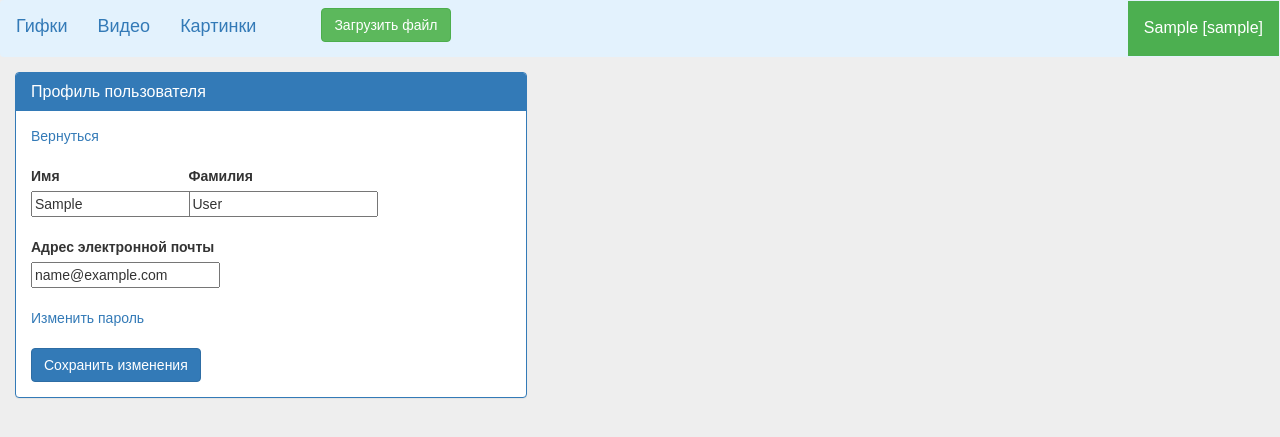
After one commit to endlessnights/gifcol_proj, a Django app: page /user/settings/ in a window 1280 px wide. The commit adds this page. Shown: the top 437 px of the page. Run offline with Django 3.2, Linux system fonts and the light colour scheme; the visitor is signed in with stand-in values (Sample User, id 1); some libraries are stand-ins or nearby versions.

Commit message:
Профиль, настройки
Добавил профиль пользователя + вкладки для вывода Избранного и загруженного, а также, добавил ниспадающее меню и страницу настроек.

```diff
--- a/gifcol_app/forms.py
+++ b/gifcol_app/forms.py
@@ -1,5 +1,6 @@
 from django import forms
 from django.contrib.auth.models import User
+from django.contrib.auth.forms import UserChangeForm
 from .models import mediamodel
 
 class MediaAddForm(forms.ModelForm):
@@ -14,3 +15,13 @@ class MediaAddForm(forms.ModelForm):
             'medialink',
             'filetype',
         )
+
+class EditProfileForm(UserChangeForm):
+    class Meta:
+        model = User
+        fields = (
+            'email',
+            'first_name',
+            'last_name',
+            'password'
+        )
--- a/gifcol_app/static/css/main.css
+++ b/gifcol_app/static/css/main.css
@@ -4,53 +4,53 @@ img, video {
   vertical-align: top;
 }
 /* Masonry grid */
-.masonry {
+.masonrygal {
   transition: all .2s ease-in-out;
   column-gap: 20px;
   column-fill: initial;
 }
 
 /* Masonry item */
-.masonry .brick {
+.masonrygal .brick {
   margin-bottom: 30px;
   display: inline-block; /* Fix the misalignment of items */
   vertical-align: top; /* Keep the item on the very top */
 }
 
 /* Masonry image effects */
-.masonry .brick img {
+.masonrygal .brick img {
   transition: all .1s ease-in-out;
   backface-visibility: hidden; /* Remove Image flickering on hover */
 }
 
-.masonry .brick:hover img {
+.masonrygal .brick:hover img {
   opacity: .75;
 }
 
 /* Bordered masonry */
-.masonry.bordered {
+.masonrygal.bordered {
   column-rule: 1px solid #eee;
   column-gap: 50px;
 }
 
-.masonry.bordered .brick {
+.masonrygal.bordered .brick {
   padding-bottom: 25px;
   margin-bottom: 25px;
   border-bottom: 1px solid #eee;
 }
 
 /* Gutterless masonry */
-.masonry.gutterless {
+.masonrygal.gutterless {
   column-gap: 0;
 }
 
-.masonry.gutterless .brick {
+.masonrygal.gutterless .brick {
   margin-bottom: 0;
 }
 
 /* Masonry on tablets */
 @media only screen and (min-width: 768px) and (max-width: 1023px) {
-  .masonry {
+  .masonrygal {
     column-count: 3;
   }
 }
@@ -65,7 +65,51 @@ img, video {
     letter-spacing: 1px;
   }
 
-  .masonry {
+  .masonrygal {
     column-count: 6;
   }
 }
+ /* Dropdown Button */
+.dropbtn {
+  background-color: #4CAF50;
+  color: white;
+  padding: 16px;
+  font-size: 16px;
+  border: none;
+}
+
+/* The container <div> - needed to position the dropdown content */
+.dropdown {
+  position: relative;
+  display: inline-block;
+}
+
+/* Dropdown Content (Hidden by Default) */
+.dropdown-content {
+  display: none;
+  position: absolute;
+  background-color: #f1f1f1;
+  min-width: 160px;
+  box-shadow: 0px 8px 16px 0px rgba(0,0,0,0.2);
+  z-index: 1;
+}
+
+/* Links inside the dropdown */
+.dropdown-content a {
+  color: black;
+  padding: 12px 16px;
+  text-decoration: none;
+  display: block;
+}
+
+/* Change color of dropdown links on hover */
+.dropdown-content a:hover {background-color: #ddd;}
+
+/* Show the dropdown menu on hover */
+.dropdown:hover .dropdown-content {display: block;}
+
+/* Change the background color of the dropdown button when the dropdown content is shown */
+.dropdown:hover .dropbtn {background-color: #3e8e41;}
+.contaner-profile{
+padding-left:15px;
+}
--- a/gifcol_app/templates/app/base.html
+++ b/gifcol_app/templates/app/base.html
@@ -2,21 +2,34 @@
 <html lang="en">
 <head>
     {% load static %}
-    <link rel="stylesheet" href="{% static 'css/main.css' %}"/>
+        <link rel="stylesheet" href="{% static 'css/main.css' %}"/>
     <link rel="stylesheet" href="https://maxcdn.bootstrapcdn.com/bootstrap/3.4.1/css/bootstrap.min.css">
     <script src="https://ajax.googleapis.com/ajax/libs/jquery/3.5.1/jquery.min.js"></script>
     <script src="https://maxcdn.bootstrapcdn.com/bootstrap/3.4.1/js/bootstrap.min.js"></script>
+    <link rel="stylesheet" href="{% static 'css/lightbox.min.css' %}"/>
+    <link rel="stylesheet" href="{% static 'css/animated-masonry-gallery.css' %}"/>
+    <script type="text/javascript" src="{% static 'js/jquery-2.js' %}"></script>
+    <script type="text/javascript" src="{% static 'js/jquery.js' %}"></script>
+    <script type="text/javascript" src="{% static 'js/animated-masonry-gallery.js' %}"></script>
+    <script type="text/javascript" src="{% static 'js/lightbox.min.js' %}"></script>
     <meta charset="UTF-8">
     <title>Meme Archive</title>
 </head>
 <body>
-<nav class="navbar navbar-light" style="background-color: #e3f2fd;">
+<nav class="navbar navbar-light" style="background-color: #e3f2fd;margin-bottom:0px;">
     <a class="navbar-brand" href="/">Гифки</a>
     <a class="navbar-brand" href="/video">Видео</a>
     <a class="navbar-brand" href="/img">Картинки</a>
     {% if user.is_authenticated %}
     <button style="margin-top:0.5em;margin-left:50px;" class="btn btn-success"><a style="color:white;" href="/new">Загрузить файл</a></button>
-    <a style="float:right;" class="navbar-brand" href="/logout">Выйти</a>
+    <div class="dropdown" style="float:right;">
+        <button class="dropbtn">{{request.user.get_short_name}} [{{request.user.username}}]</button>
+        <div class="dropdown-content">
+            <a href="{% url 'get_user_profile' username=request.user %}">Профиль</a>
+            <a href="/user/settings/">Настройки</a>
+            <a href="/logout">Выйти</a>
+        </div>
+    </div>
     {%endif%}
     {% if not user.is_authenticated %}
     <form style="float:right;padding-top:1em;" id="login" method="post" action="{% url 'a_login' %}">
--- /dev/null
+++ b/gifcol_app/templates/app/edit_profile.html
@@ -0,0 +1,41 @@
+{% extends 'app/base.html' %}
+{% block content %}
+{% load crispy_forms_tags %}
+{% if user.is_authenticated %}
+<div class="panel panel-primary" style="width:40%; margin:15px;">
+  <div class="panel-heading">
+    <h3 class="panel-title">Профиль пользователя</h3>
+  </div>
+  <div class="panel-body">
+    <a onClick="javascript:history.go(-1);">Вернуться</a>
+       <br/><br/>
+    <form method="post" enctype="multipart/form-data">
+        {% csrf_token %}
+            <div class="row">
+                <div class="col-md-3" style="margin-right:30px;">
+            {{ form.first_name|as_crispy_field }}
+                </div>
+                <div class="col-md-3">
+            {{ form.last_name|as_crispy_field }}
+                </div>
+            </div>
+        <br/>
+        <div class="row">
+            <div class="col-md-6">
+            {{ form.email|as_crispy_field }}
+            </div>
+        </div>
+        <br>
+        <div class="row">
+            <div class="col-md-12">
+                <a href="/profile/password/">Изменить пароль</a>
+            </div>
+        </div>
+        <br>
+        <button type="submit" class="btn btn-primary">Сохранить изменения</button>
+    </form>
+</div>
+</div>
+{% endif %}
+{% endblock %}
+</html>
--- a/gifcol_app/templates/app/gifs.html
+++ b/gifcol_app/templates/app/gifs.html
@@ -1,18 +1,14 @@
-{% extends 'app/base-img.html' %}
+{% extends 'app/base.html' %}
 {% block content %}
 </body>
     <div class="masonry bordered">
     <div id="gallery-content">
         <div id="gallery-content-center" style="position: relative; overflow: hidden; height: 1200px;" class="gallery-content-center-full isotope">
-            {%if not mediamodel.gifposts%}
             {% for mediamodel in gifposts %}
             <a class="example-image-link" href="{{mediamodel.media_gif.url}}" data-lightbox="example-set" data-title="{{mediamodel.title}}<br>{{mediamodel.desc}}">
                 <img class="example-image" src="{{mediamodel.media_gif.url}}" class="all landscape isotope-item"  style="position: absolute; left: 0px; top: 0px; transform: translate3d(620px, 420px, 0px) scale3d(1, 1, 1); opacity: 1;" alt=""/>
             </a>
             {% endfor %}
-            {%else%}
-            <p></p>
-            {%endif%}
         </div>
     </div>
     </div>
--- a/gifcol_app/templates/app/imgs.html
+++ b/gifcol_app/templates/app/imgs.html
@@ -1,4 +1,4 @@
-{% extends 'app/base-img.html' %}
+{% extends 'app/base.html' %}
 {% block content %}
 </body>
     <div class="masonry bordered">
--- a/gifcol_app/templates/app/videos.html
+++ b/gifcol_app/templates/app/videos.html
@@ -1,7 +1,7 @@
 {% extends 'app/base.html' %}
 {% block content %}
 </body>
-    <div class="masonry bordered">
+    <div class="masonrygal bordered">
     {% for mediamodel in videoposts %}
         <div class="brick">
             <video src="{{mediamodel.media_video.url}}"></video>
--- a/gifcol_app/urls.py
+++ b/gifcol_app/urls.py
@@ -1,7 +1,7 @@
 from django.urls import path
 from django.conf.urls.static import static
 from django.conf import settings
-
+from django.conf.urls import url
 from .import views
 
 urlpatterns = [
@@ -11,4 +11,6 @@ urlpatterns = [
     path('login/', views.a_login, name='a_login'),
     path('logout/', views.a_logout, name='a_logout'),
     path('new/', views.new_mediafile, name='new_mediafile'),
+    url(r'user/(?P<username>[a-zA-Z0-9]+)$', views.get_user_profile, name='get_user_profile'),
+    url(r'^user/settings/$', views.edit_profile, name='edit_profile'),
 ] + static(settings.MEDIA_URL, document_root=settings.MEDIA_ROOT)
--- a/gifcol_app/views.py
+++ b/gifcol_app/views.py
@@ -1,38 +1,70 @@
 from django.contrib.auth import authenticate
+from django.contrib.auth.models import User
 from django.utils import timezone
 from django.contrib.auth import (
     authenticate, login as built_in_login, logout as built_in_logout)
 from django.shortcuts import render, redirect
 from django.contrib import messages
-from .forms import MediaAddForm
+from .forms import MediaAddForm, EditProfileForm
 
 # Create your views here.
 from django.views.decorators.http import require_POST
 
 from .models import mediamodel
 
-#Страница с Гифками
+
+# Страница с Гифками
 def gifpage(request):
-    gifposts = mediamodel.objects.filter(filetype='gif', created_date__lte=timezone.now()).order_by('created_date').reverse()
+    gifposts = mediamodel.objects.filter(filetype='gif', created_date__lte=timezone.now()).order_by(
+        'created_date').reverse()
     return render(request, 'app/gifs.html',
                   {
                       'gifposts': gifposts
                   })
-#Страница с видео
-#Нужно еще добавить в фильтр filetype='link' - ссылка на видео и генерить youtube Iframe`ы
+
+
+# Страница с видео
+# Нужно еще добавить в фильтр filetype='link' - ссылка на видео и генерить youtube Iframe`ы
 def videopage(request):
-    videoposts = mediamodel.objects.filter(filetype='video', created_date__lte=timezone.now()).order_by('created_date').reverse()
+    videoposts = mediamodel.objects.filter(filetype='video', created_date__lte=timezone.now()).order_by(
+        'created_date').reverse()
     return render(request, 'app/videos.html',
                   {
                       'videoposts': videoposts
                   })
-#Страница с картинками
+
+
+# Страница с картинками
 def imgpage(request):
-    imgposts = mediamodel.objects.filter(filetype='img', created_date__lte=timezone.now()).order_by('created_date').reverse()
+    imgposts = mediamodel.objects.filter(filetype='img', created_date__lte=timezone.now()).order_by(
+        'created_date').reverse()
     return render(request, 'app/imgs.html',
                   {
                       'imgposts': imgposts
                   })
+
+
+# Профиль пользователя
+def get_user_profile(request, username):
+    userprofile = User.objects.get(username=username)
+    files_added_by_user = mediamodel.objects.filter(author=userprofile, filetype='img')  # список файлов, добавленных пользователем
+    return render(request, 'app/user_profile.html', {
+        "user": userprofile,
+        "files_added_by_user": files_added_by_user,
+    })
+# Настройки профиля
+def edit_profile(request):
+    if request.method == "POST":
+        current_user = request.user
+        form = EditProfileForm(request.POST, instance=request.user)
+
+        if form.is_valid():
+            form.save()
+            return render(request, 'app/user_profile.html', {"user": current_user})
+    else:
+        form = EditProfileForm(instance=request.user)
+        args = {'form': form}
+        return render(request, 'app/edit_profile.html', args)
 
 # Login form Auth
 @require_POST
@@ -47,10 +79,13 @@ def a_login(request):
     else:
         messages.warning(request, 'Введенные данные не верны!')
         return redirect('/')
+
+
 # Logout form DeAuth
 def a_logout(request):
     built_in_logout(request)
     return redirect('/')
+
 
 # Загрузить новый файл
 def new_mediafile(request):
```
Also changed, not shown: gifcol_app/templates/app/base-img.html (deleted, +0 -36 lines), gifcol_app/templates/app/user_profile.html (added, +92 -0 lines), 1 other file.
